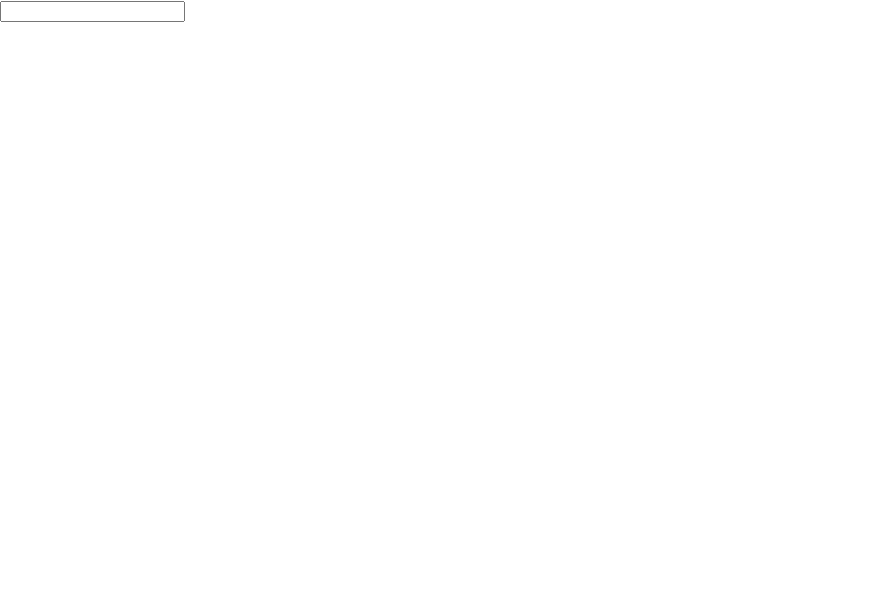
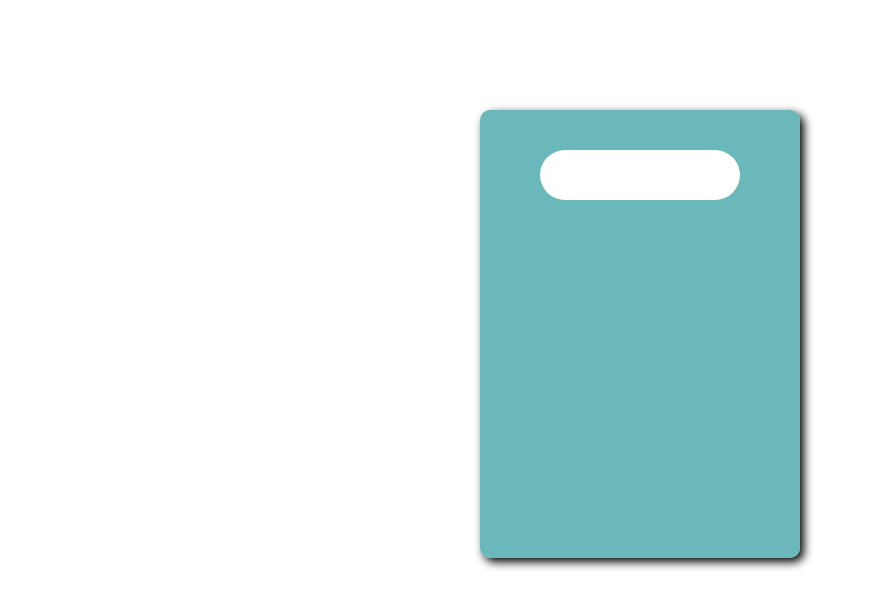
Before and after one commit to sajalkumar07/Weather-App, a React (Create React App) app: page / in a window 1280 px wide. Shown: the top 608 px of the page, without its empty margins (0-874 px from the left). Built offline with nearby package versions, Linux system fonts and the light colour scheme.

Commit message:
update changes

```diff
--- a/src/App.css
+++ b/src/App.css
@@ -1,4 +1,4 @@
-/* .box{
+.box{
   display: flex;
   justify-content: center;
 }
@@ -22,4 +22,4 @@
   font-size: 20px;
   padding-left: 20px;
   padding-right: 20px;
-} */
+}
```
